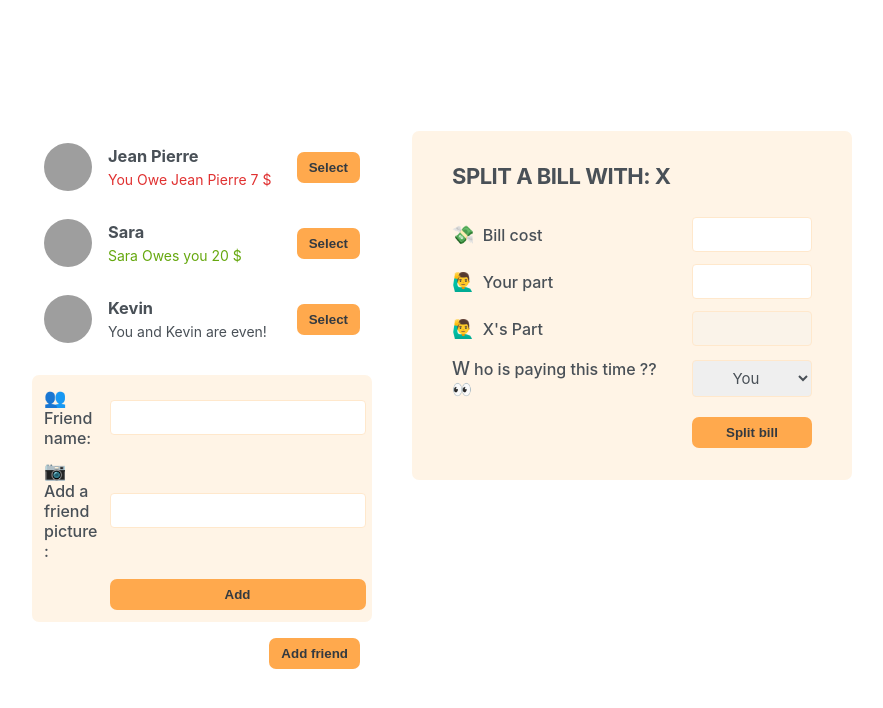
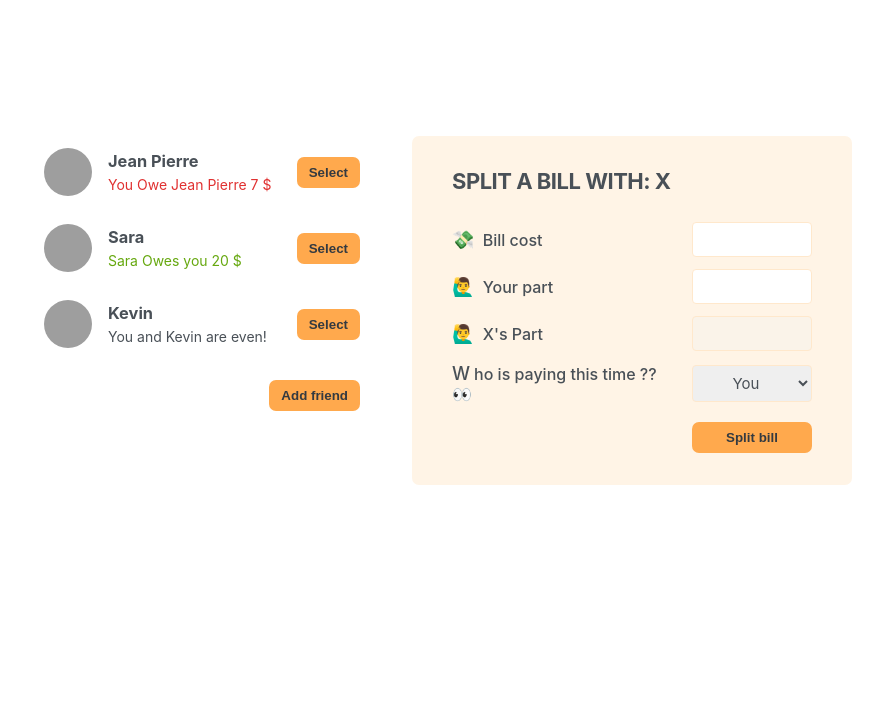
Before and after one commit to IanOviedo/eat-N-Split, a React (Create React App) app: page / in a window 1280 px wide. Shown: the top 708 px of the page, without its empty margins (198-1081 px from the left). Built offline with nearby package versions, Linux system fonts and the light colour scheme; grey boxes are pictures that could not be loaded.

Commit message:
Displaying the New Friend Form

```diff
--- a/src/App.js
+++ b/src/App.js
@@ -1,3 +1,4 @@
+import { useState } from "react";
 
 const initialFriends = [
   {
@@ -20,16 +21,26 @@ const initialFriends = [
   },
 ];
 
+
+function Button ({children, onClick}) {
+  return (<button className="button" onClick={onClick}>{children}</button>)
+
+}
+
 export default function App() {
 
+  const [showAddFriend, SetShowAddFriend] = useState(false);
 
+  function handleShowAddedFriend() {
+    return  SetShowAddFriend(!showAddFriend);
+  }
 
   return <div className="app">
 
     <div className="sidebar">
       <FriendsList/>
-      <FormAddFriend/>
-      <Button> Add friend </Button>
+      { showAddFriend  && < FormAddFriend/>}
+      <Button  onClick={handleShowAddedFriend} > {showAddFriend !=  false ? "Close"  : "Add friend"} </Button>
     </div>
 
     <FormSplitBill/>
@@ -72,11 +83,6 @@ function Friend ({friend}) {
 
 }
 
-function Button ({children}) {
-  return (<button className="button">{children}</button>)
-
-
-}
 
 function FormAddFriend () {
   return (
@@ -94,7 +100,7 @@ function FormAddFriend () {
 }
 
 
-function FormSplitBill(params) {
+function FormSplitBill() {
   return (
 
     <form className="form-split-bill">
@@ -111,7 +117,7 @@ function FormSplitBill(params) {
 
        <label> Who is paying this time ?? 👀 </label>
        <select>
-        <option value="user" >You</option>
+        <option value="user">You</option>
         <option value="friend" >X</option>
        </select>
 
```
